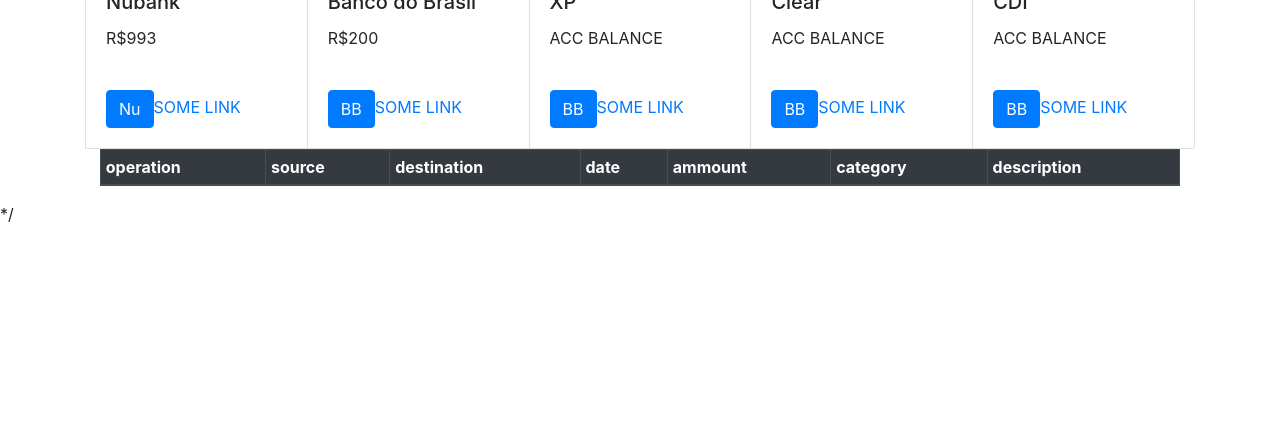
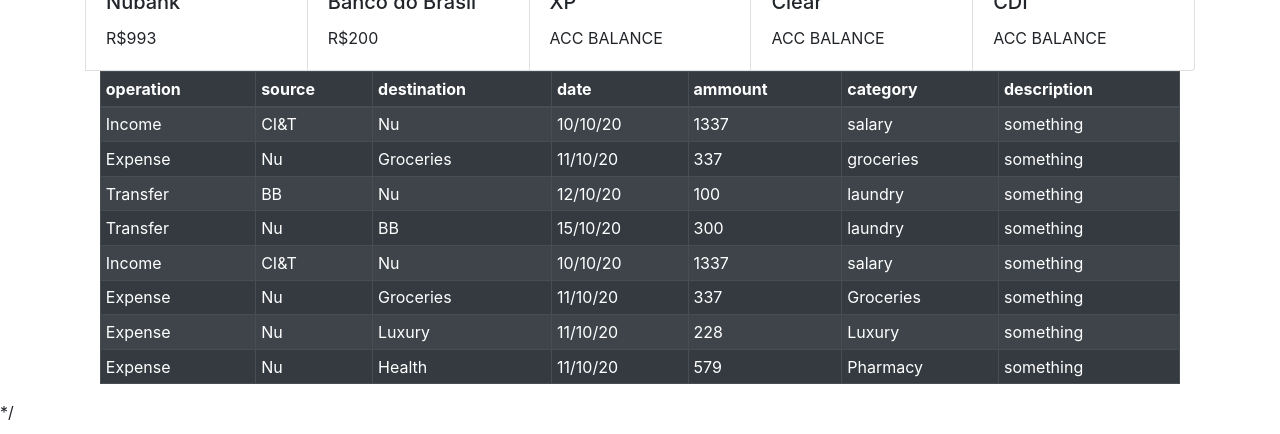
Before and after one commit to mfkpfurlan/financeApp, a React (Create React App) app: page /accounts in a window 1280 px wide. Shown: the part 159-593 px from the top of the page. Built offline with nearby package versions, Linux system fonts and the light colour scheme.

Commit message:
moving filters to list transaction

```diff
--- a/src/components/Accounts/Accounts.js
+++ b/src/components/Accounts/Accounts.js
@@ -60,10 +60,6 @@
                         <Card.Title>Nubank</Card.Title>
                         <Card.Text>R${balNu}</Card.Text>
                     </Card.Body>
-                    <Card.Body>
-                        <Button onClick={(e) => setFilter("Nu")}>Nu</Button>
-                        <Card.Link href="#">SOME LINK</Card.Link>
-                    </Card.Body>
                 </Card>
 
                 <Card style={{ width: '18rem' }}>
@@ -71,10 +67,6 @@
                     <Card.Body>
                         <Card.Title>Banco do Brasil</Card.Title>
                         <Card.Text>R${balBb}</Card.Text>
-                    </Card.Body>
-                    <Card.Body>
-                        <Button onClick={(e) => setFilter("BB")}>BB</Button>
-                        <Card.Link href="#">SOME LINK</Card.Link>
                     </Card.Body>
                 </Card>
 
@@ -84,10 +76,6 @@
                         <Card.Title>XP</Card.Title>
                         <Card.Text>ACC BALANCE</Card.Text>
                     </Card.Body>
-                    <Card.Body>
-                        <Button onClick={(e) => setFilter("XP")}>BB</Button>
-                        <Card.Link href="#">SOME LINK</Card.Link>
-                    </Card.Body>
                 </Card>
 
                 <Card style={{ width: '18rem' }}>
@@ -95,10 +83,6 @@
                     <Card.Body>
                         <Card.Title>Clear</Card.Title>
                         <Card.Text>ACC BALANCE</Card.Text>
-                    </Card.Body>
-                    <Card.Body>
-                        <Button onClick={(e) => setFilter("Clear")}>BB</Button>
-                        <Card.Link href="#">SOME LINK</Card.Link>
                     </Card.Body>
                 </Card>
 
@@ -108,14 +92,10 @@
                         <Card.Title>CDI</Card.Title>
                         <Card.Text>ACC BALANCE</Card.Text>
                     </Card.Body>
-                    <Card.Body>
-                        <Button onClick={(e) => setFilter("CDI")}>BB</Button>
-                        <Card.Link href="#">SOME LINK</Card.Link>
-                    </Card.Body>
                 </Card>
 
             </CardGroup>
-            <ListTransactions data={listData} filter={filter} />
+            <ListTransactions filter={filter} />
         </Container>
     )
 }
--- a/src/components/Expenses/Expenses.js
+++ b/src/components/Expenses/Expenses.js
@@ -8,6 +8,7 @@
 function Expenses(props) {
 
     const [listData, setListData] = useState(MockData);
+    const [filter, setFilter] = useState('All');
 
     let totalExpense = 0;
     let groceriesExpense = 0;
@@ -119,7 +120,7 @@
                 options={chartOptions}
             />
 
-            <ListTransactions data={listData} />
+            <ListTransactions data={listData} filter={filter} />
 
         </Container >
     );
--- a/src/components/ListTransactions.js
+++ b/src/components/ListTransactions.js
@@ -5,10 +5,45 @@
 function ListTransactions(props) {
 
     const [listData, setListData] = useState(MockData);
+    const [account, setAccount] = useState("All");
+    const [operation, setOperation] = useState("All");
 
-    const FilterData = () => {
+    let tempData = {};
+
+    // useEffect(() => {
+    //     FilterDataByAccount(props.filter);
+    // }, [props.filter])
+
+    // useEffect(() => {
+    //     FilterDataByOperation(operation);
+    // }, [operation])
+
+    //hooks are fucking listData.map, i think when it refheshes somehow it becomes null
+
+    function FilterDataByAccount(acc) {
+        tempData = {};
+        listData.map((row, index) => {
+            if (row.source == acc || row.destination == acc) {
+                tempData.push(row);
+            }
+            return tempData;
+        });
+        setListData(tempData);
+    }
+
+    function FilterDataByOperation(op) {
+        tempData = {};
+        listData.map((row, index) => {
+            if (row.operation == op) {
+                tempData.push(row);
+            }
+            return tempData;
+        });
+        setListData(tempData);
+    }
+
+    const ListData = () => {
         let rows;
-        if (props.filter == "All") {
         rows = listData.map((row, index) => {
             return (
                 <tr key={index}>
@@ -22,30 +57,14 @@
                 </tr>
             );
         });
-        } else {
-            rows = listData.map((row, index) => {
-                if (row.source == props.filter || row.destination == props.filter) {
-                    return (
-                        <tr key={index}>
-                            <td>{row.operation}</td>
-                            <td>{row.source}</td>
-                            <td>{row.destination}</td>
-                            <td>{row.date}</td>
-                            <td>{row.ammount}</td>
-                            <td>{row.category}</td>
-                            <td>{row.description}</td>
-                        </tr>
-                    );
-                }
-            });
-        }
-
         return (
             <tbody>
                 {rows}
             </tbody>
         )
     }
+
+
 
     return (
         <Container>
@@ -61,7 +80,7 @@
                         <th>description</th>
                     </tr>
                 </thead>
-                <FilterData />
+                <ListData />
             </Table>
         </Container>
     );
```
Lines whose indentation alone changed are shown as unchanged.
